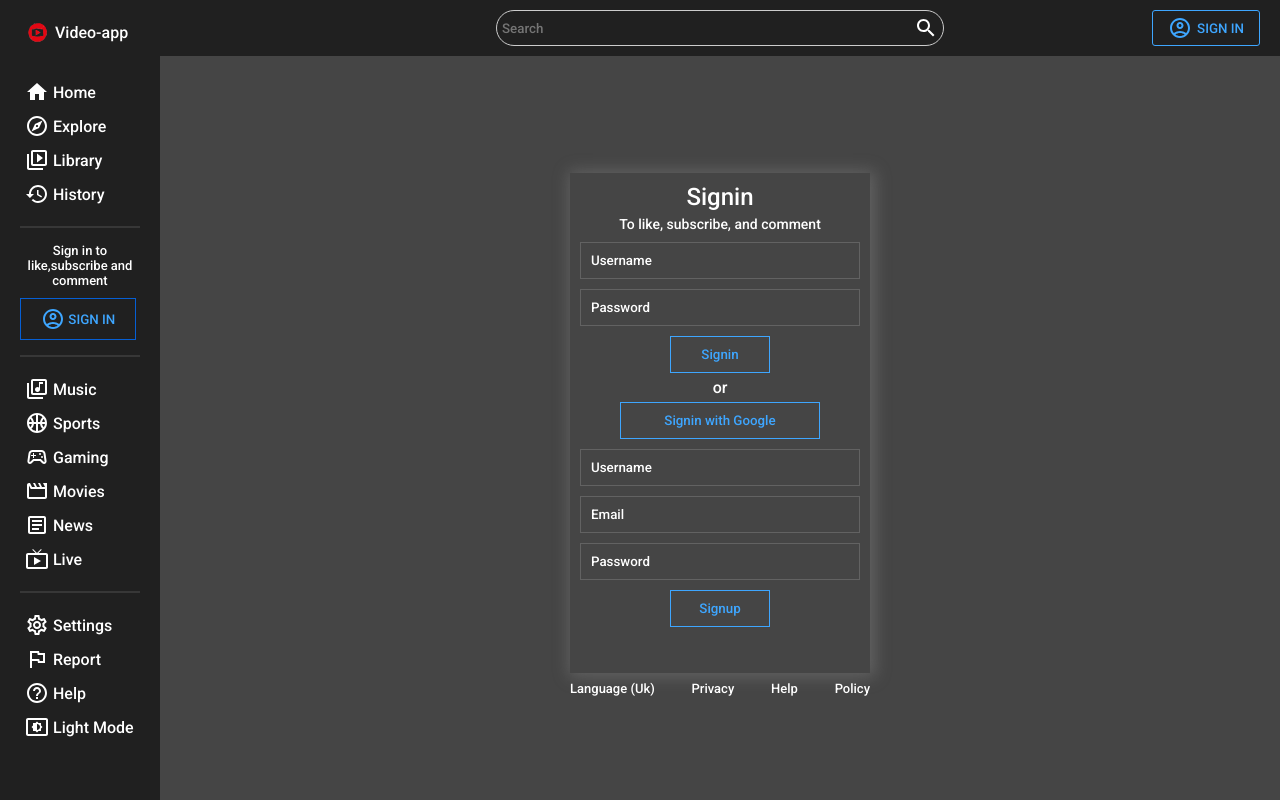
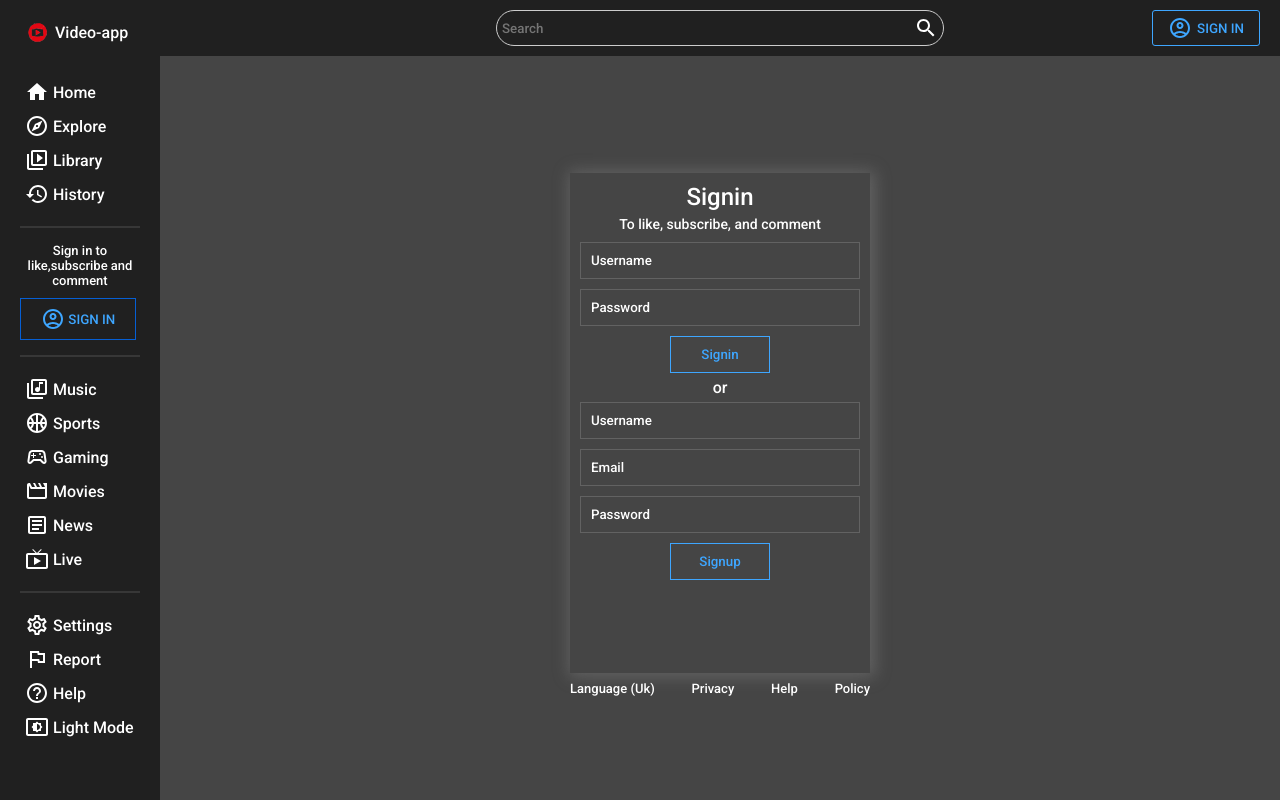
Before and after one commit to anshulp-web/video-app-frontend, a React (Vite) app: page /signin in a window 1280 px wide. Built offline with nearby package versions, Linux system fonts and the light colour scheme.

Commit message:
Update Signin.jsx

```diff
--- a/src/pages/Signin.jsx
+++ b/src/pages/Signin.jsx
@@ -178,9 +178,9 @@ const Signin = () => {
           </InputGroup>
         </form>
         <p>or</p>
-        <GoogleButton onClick={signInWithGoogle}>
+{/*         <GoogleButton onClick={signInWithGoogle}>
           Signin with Google
-        </GoogleButton>
+        </GoogleButton> */}
         <form onSubmit={handleSignup}>
           <InputGroup>
             <Input
```
